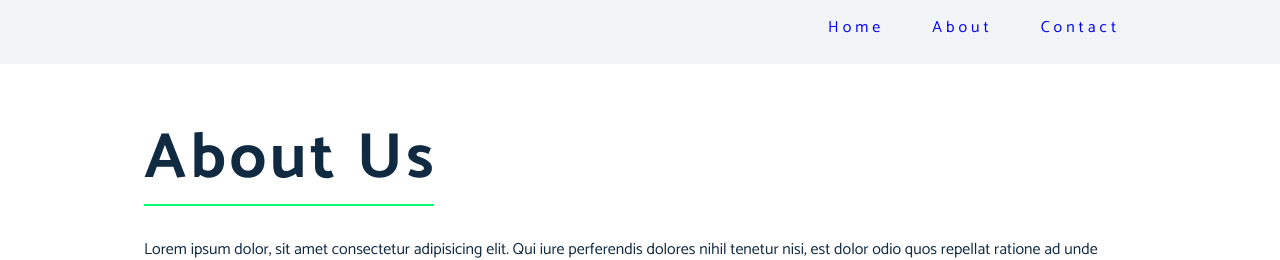
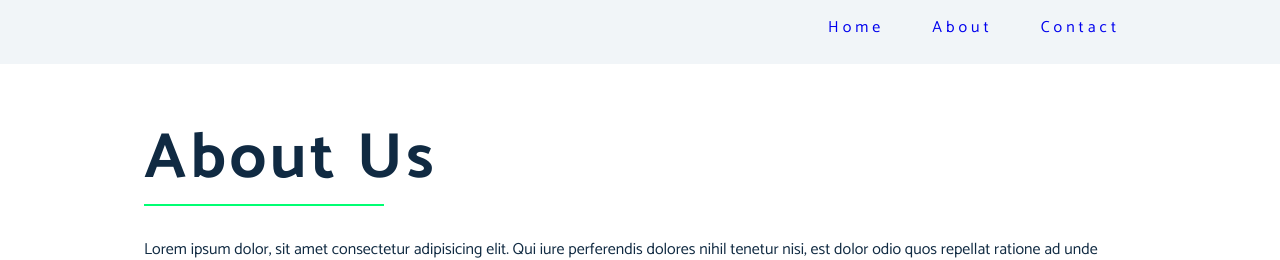
Before and after one commit to vijay5454/demo-project-react, a React (Vite) app: page /about in a window 1280 px wide. Shown: the top 260 px of the page. Built offline with nearby package versions, Linux system fonts and the light colour scheme; a web font is replaced by a local one.

Commit message:
Changes in Navbar
Add div for both h1 and span and make the underline.

```diff
--- a/src/index.css
+++ b/src/index.css
@@ -221,14 +221,12 @@ About Page
   display: block;
   background: var(--clr-primary-light);
   height: 2px;
-  max-width: 225px;
   margin: 0;
   margin-bottom: 2rem;
+  width: 80%;
 }
-@media screen and (min-width: 800px) {
-  .underline {
-    max-width: 290px;
-  }
+.page-heading {
+  width: 300px;
 }
 
 /*
@@ -236,11 +234,3 @@ About Page
 Contact Page
 ===============
 */
-.contact span {
-  max-width: 190px;
-}
-@media screen and (min-width: 800px) {
-  .contact span {
-    max-width: 245px;
-  }
-}
--- a/src/pages/About.jsx
+++ b/src/pages/About.jsx
@@ -2,8 +2,10 @@ const About = () => {
   return (
     <section className="about">
       <div className="section-center">
-        <h1>About Us</h1>
-        <span className="underline"></span>
+        <div className="page-heading">
+          <h1>About Us</h1>
+          <span className="underline"></span>
+        </div>
         <p>
           Lorem ipsum dolor, sit amet consectetur adipisicing elit. Qui iure
           perferendis dolores nihil tenetur nisi, est dolor odio quos repellat
--- a/src/pages/Contact.jsx
+++ b/src/pages/Contact.jsx
@@ -2,8 +2,10 @@ const Contact = () => {
   return (
     <section className="contact">
       <div className="section-center">
-        <h1>Contact</h1>
-        <span className="underline"></span>
+        <div className="page-heading">
+          <h1>Contact</h1>
+          <span className="underline"></span>
+        </div>
         <p>
           Name: Vijay K <br /> Phone Number: 9003324408 <br /> Email:
           vijayk90033@gmail.com
```
